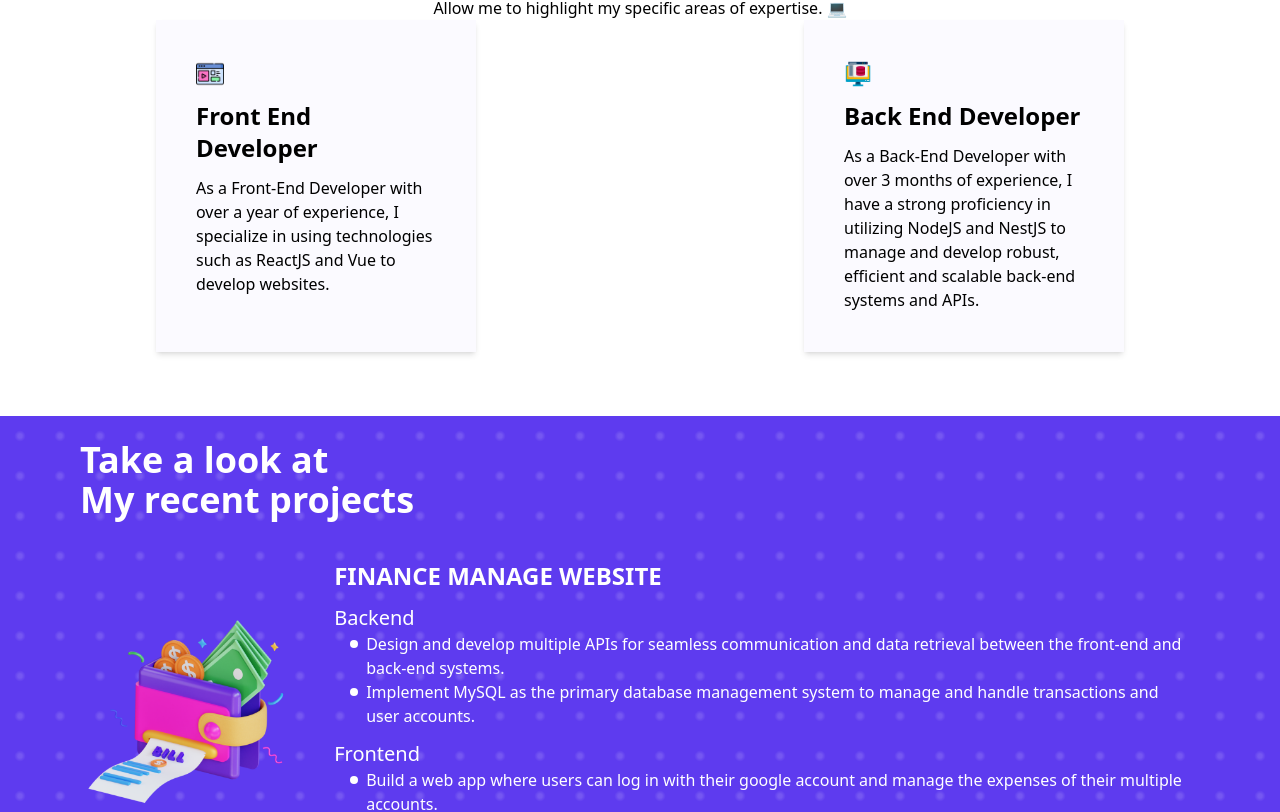
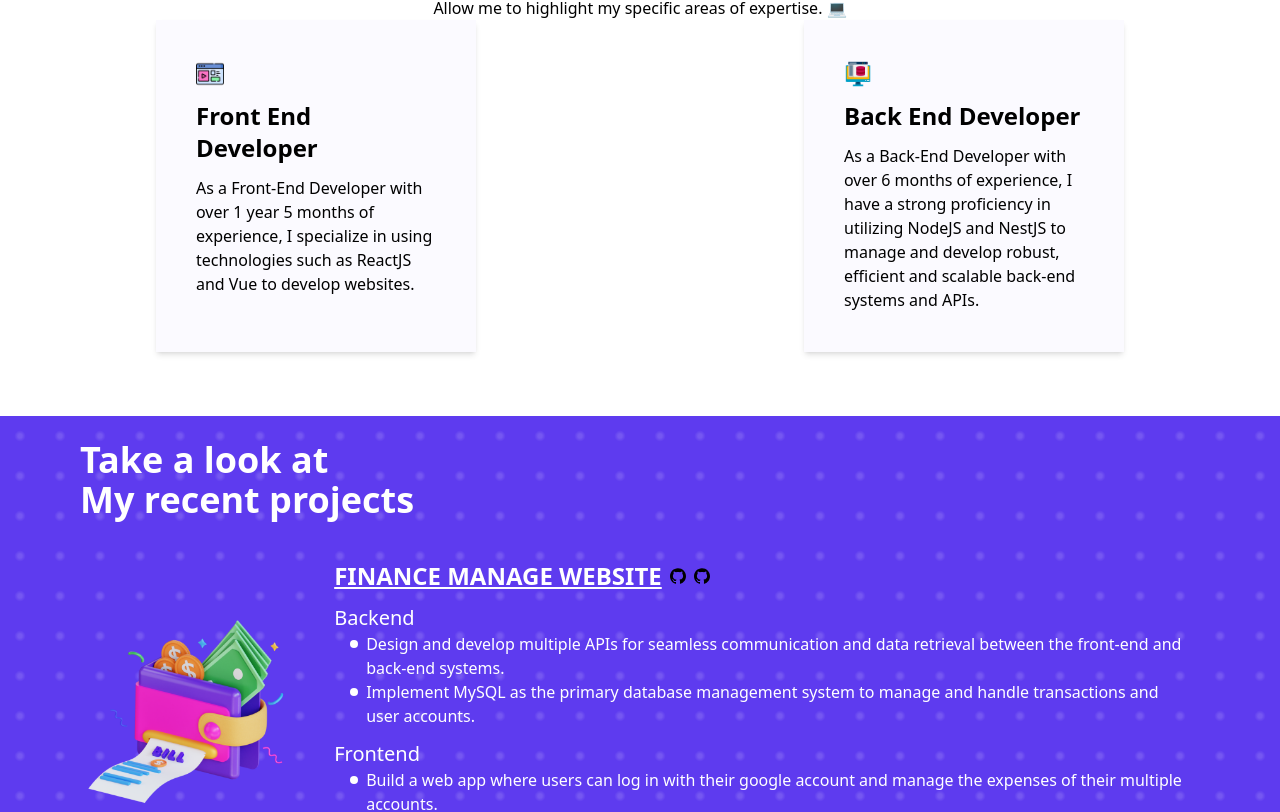
Before and after one commit to neeraj2021/my-portfolio, a React (Vite) app: page / in a window 1280 px wide. Shown: the part 1153-1965 px from the top of the page. Built offline with nearby package versions, Linux system fonts and the light colour scheme.

Commit message:
dev: add exp calcualtion function

```diff
--- a/package.json
+++ b/package.json
@@ -15,6 +15,7 @@
     "@fortawesome/free-regular-svg-icons": "^6.2.1",
     "@fortawesome/free-solid-svg-icons": "^6.2.1",
     "@fortawesome/react-fontawesome": "^0.2.0",
+    "moment": "^2.29.4",
     "react": "^18.2.0",
     "react-dom": "^18.2.0",
     "react-vertical-timeline-component": "^3.6.0"
--- a/src/components/Project.jsx
+++ b/src/components/Project.jsx
@@ -1,10 +1,28 @@
+/* eslint-disable jsx-a11y/no-static-element-interactions */
+/* eslint-disable jsx-a11y/click-events-have-key-events */
 /* eslint-disable react/no-array-index-key */
 import React from "react";
 import { faCircle } from "@fortawesome/free-solid-svg-icons";
 import { FontAwesomeIcon } from "@fortawesome/react-fontawesome";
 import { projectArr } from "../constants/project";
+import GithubSvg from "../assets/Github.svg";
+
+export function GithubLink({ src, href, alt }) {
+  return (
+    <a href={href} target="_blank" rel="noreferrer">
+      <img loading="lazy" src={src} className="w-4 h-4" alt={alt} />
+    </a>
+  );
+}
 
 function ProjectItem({ project, swap }) {
+  const handleClick = (link) => {
+    if (link) {
+      // eslint-disable-next-line no-undef
+      window.open(project.link);
+    }
+  };
+
   return (
     <div
       className={`text-white md:flex gap-8 pb-4 items-center ${
@@ -16,7 +34,24 @@ function ProjectItem({ project, swap }) {
       </div>
 
       <div>
-        <h4 className="text-xl md:text-2xl font-semibold">{project.title}</h4>
+        <h4 className="text-xl md:text-2xl font-semibold flex gap-x-2 items-center">
+          <span
+            className={`${project.link ? "underline cursor-pointer" : ""}`}
+            onClick={() => handleClick(project.link)}
+          >
+            {project.title}
+          </span>
+          <GithubLink
+            src={GithubSvg}
+            href={project.github_server}
+            alt="Github"
+          />
+          <GithubLink
+            src={GithubSvg}
+            href={project.github_client}
+            alt="Github"
+          />
+        </h4>
         {project.details.map((item, index) => (
           <div key={index}>
             <h5 className="text-lg md:text-xl font-medium mt-3">
--- a/src/components/Specialities.jsx
+++ b/src/components/Specialities.jsx
@@ -13,11 +13,17 @@ import TypescriptSvg from "../assets/Typescript.svg";
 import TailwindCSSSvg from "../assets/TailwindCSS.svg";
 import Frontend from "../assets/Frontend.png";
 import Backend from "../assets/Backend.png";
+import { getExperience } from "../constants/date.ts";
 
 function TechNameIcon({ src, title }) {
   return (
     <div className="flex items-center gap-2 bg-cream p-2">
-      <img loading="lazy" src={src} className="h-5 w-5" alt="vjdknv kjdnkj ndkj nkjfd" />
+      <img
+        loading="lazy"
+        src={src}
+        className="h-5 w-5"
+        alt="vjdknv kjdnkj ndkj nkjfd"
+      />
       <span className="font-semibold text-lg">{title}</span>
     </div>
   );
@@ -73,13 +79,15 @@ function Specialities() {
         <SpecialitiesCard
           iconSrc={Frontend}
           title="Front End Developer"
-          description="As a Front-End Developer with over a year of experience, I specialize in using technologies such as ReactJS and Vue to develop websites."
+          description={`As a Front-End Developer with over ${getExperience(
+            "2021-07-25"
+          )} of experience, I specialize in using technologies such as ReactJS and Vue to develop websites.`}
         />
 
         <SpecialitiesCard
           iconSrc={Backend}
           title="Back End Developer"
-          description="As a Back-End Developer with over 3 months of experience, I have a strong proficiency in utilizing NodeJS and NestJS to manage and develop robust, efficient and scalable back-end systems and APIs."
+          description={`As a Back-End Developer with over ${getExperience('2022-07-01')} of experience, I have a strong proficiency in utilizing NodeJS and NestJS to manage and develop robust, efficient and scalable back-end systems and APIs.`}
         />
       </div>
     </div>
--- /dev/null
+++ b/src/constants/date.ts
@@ -0,0 +1,18 @@
+import moment from "moment";
+
+export const getExperience = (date) => {
+  const currentDate = moment();
+  const startDate = moment(date);
+
+  const y_diff = currentDate.diff(startDate, "years");
+  const m_diff = currentDate.diff(startDate, "months");
+
+  let diff = "";
+  if (y_diff > 0) {
+    diff += y_diff + " " + "year ";
+  }
+  if (m_diff % 12 > 0) {
+    diff += (m_diff % 12) + " " + "months";
+  }
+  return diff;
+};
--- a/src/constants/project.js
+++ b/src/constants/project.js
@@ -5,6 +5,9 @@ import ChatProject from "../assets/ChatProject.png";
 export const projectArr = [
   {
     title: "FINANCE MANAGE WEBSITE",
+    link: 'https://finance-chi.vercel.app/',
+    github_server: 'https://github.com/neeraj2021/nestjs-finance-server',
+    github_client: 'https://github.com/neeraj2021/next-finance-client',
     details: [
       {
         title: "Backend",
@@ -31,6 +34,8 @@ export const projectArr = [
   },
   {
     title: "WEB CHAT APPLICATION",
+    github_server: 'https://github.com/neeraj2021/nestjs_chat_app_server',
+    github_client: 'https://github.com/neeraj2021/nextjs_chat_app_client',
     details: [
       {
         title: "Backend",
```
Also changed, not shown: 1 other file (tests, documents, lock files or other folders).
